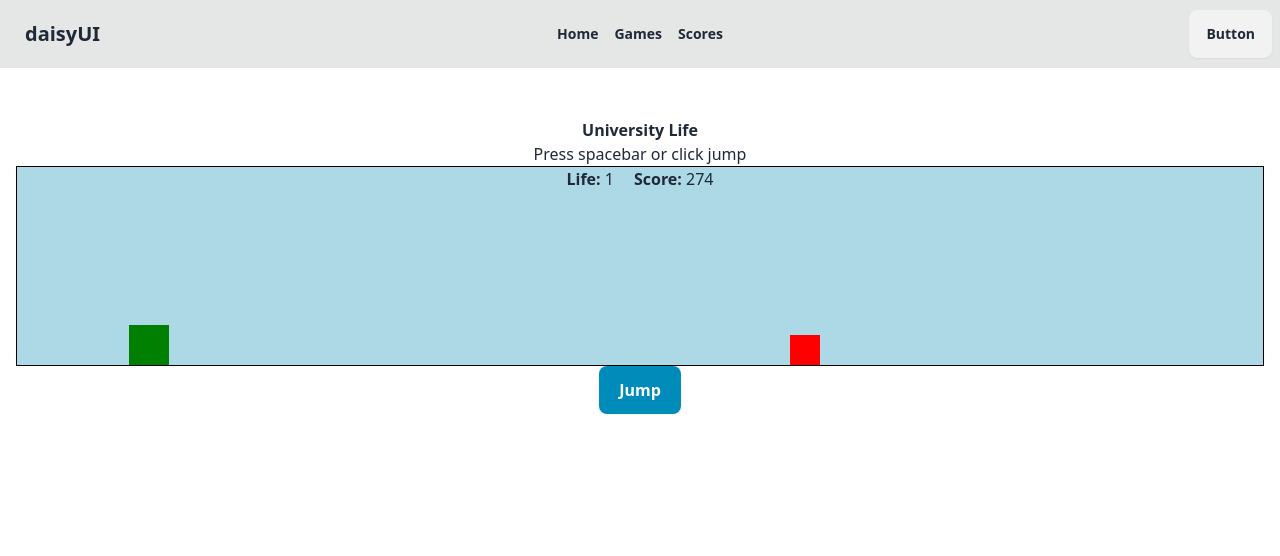
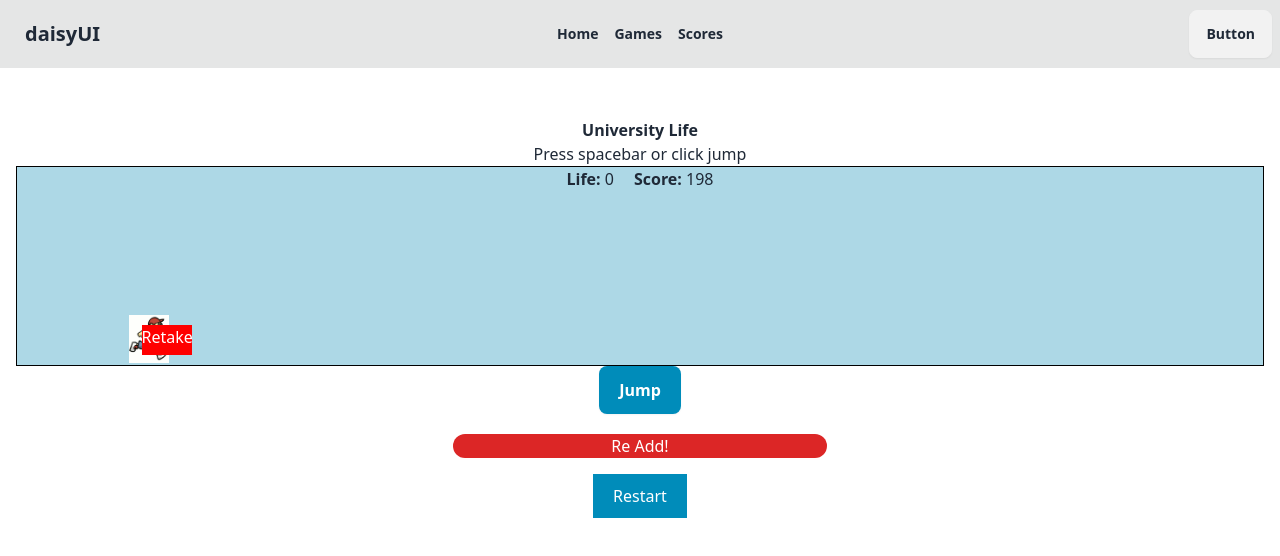
Before and after one commit to OMI786I/fun_project, a React (Vite) app: page /game in a window 1280 px wide. Shown: the top 556 px of the page. Built offline with nearby package versions, Linux system fonts and the light colour scheme.

Commit message:
basic game setup

```diff
--- a/src/Page/DinoGame.css
+++ b/src/Page/DinoGame.css
@@ -17,7 +17,7 @@
   height: 40px;
   background-color: green;
   position: absolute;
-  bottom: 0;
+  bottom: 010px;
   left: 5%;
   transition: bottom 0.2s;
 }
@@ -27,11 +27,12 @@
 }
 
 .obstacle {
-  width: 30px;
+  width: 50px;
   height: 30px;
   background-color: red;
   position: absolute;
-  bottom: 0;
+  bottom: 010px;
+  color: white;
 }
 
 .game-over {
--- a/src/Page/Game.jsx
+++ b/src/Page/Game.jsx
@@ -7,7 +7,7 @@ const Game = () => {
   const [isGameOver, setIsGameOver] = useState(false);
   const [score, setScore] = useState(0);
   const [click, setClick] = useState(true);
-  const [life, setLife] = useState(21);
+  const [life, setLife] = useState(13);
   const dinoRef = useRef(null);
   const obstacleRef = useRef(null);
   console.log(life);
@@ -73,7 +73,7 @@ const Game = () => {
     setIsGameOver(false);
     setObstaclePosition(100);
     setScore(0);
-    setLife(21);
+    setLife(13);
   };
 
   return (
@@ -84,7 +84,7 @@ const Game = () => {
         <div className="score flex justify-center gap-5 ">
           <div>
             <span className="font-bold">Life: </span>
-            {Math.ceil(life / 10)}
+            {Math.floor(life / 4)}
           </div>
           <p>
             {" "}
@@ -92,12 +92,16 @@ const Game = () => {
           </p>
         </div>{" "}
         {/* Display the score */}
-        <div ref={dinoRef} className={`dino ${isJumping ? "jump" : ""}`}></div>
+        <div ref={dinoRef} className={`dino ${isJumping ? "jump" : ""}`}>
+          <img src="Lidd7Me5T.gif" />
+        </div>
         <div
           ref={obstacleRef}
           className="obstacle"
           style={{ left: `${obstaclePosition}%` }}
-        ></div>
+        >
+          Retake
+        </div>
       </div>
       <div className="btn game_button" onClick={() => handleClick()}>
         Jump
@@ -105,7 +109,9 @@ const Game = () => {
       {/* Display the score */}
       {isGameOver && (
         <div className="game-over">
-          <h2>Game Over!</h2>
+          <h2 className="bg-red-600 w-[30%] mx-auto text-white my-4 rounded-xl">
+            Re Add!
+          </h2>
           <button className="game_button" onClick={restartGame}>
             Restart
           </button>
```
Also changed, not shown: public/Lidd7Me5T.gif (renamed from src/Game/assets/Lidd7Me5T.gif), public/WMV.gif (added).
